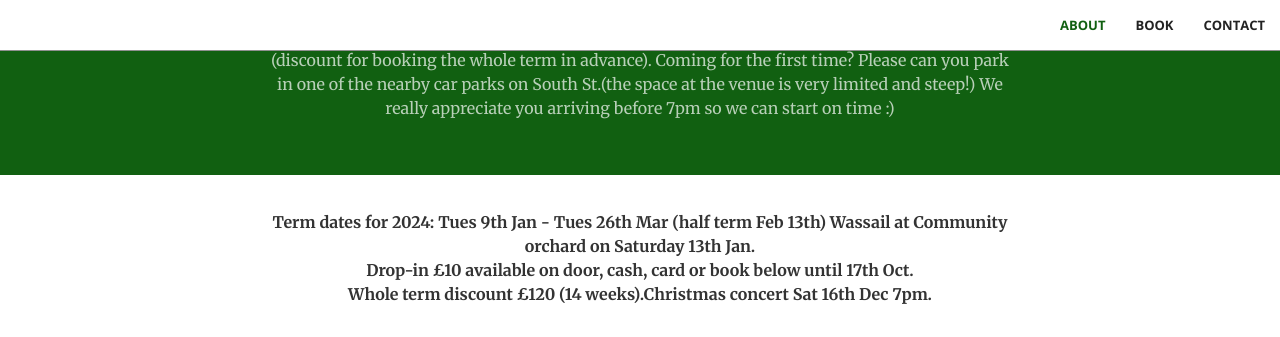
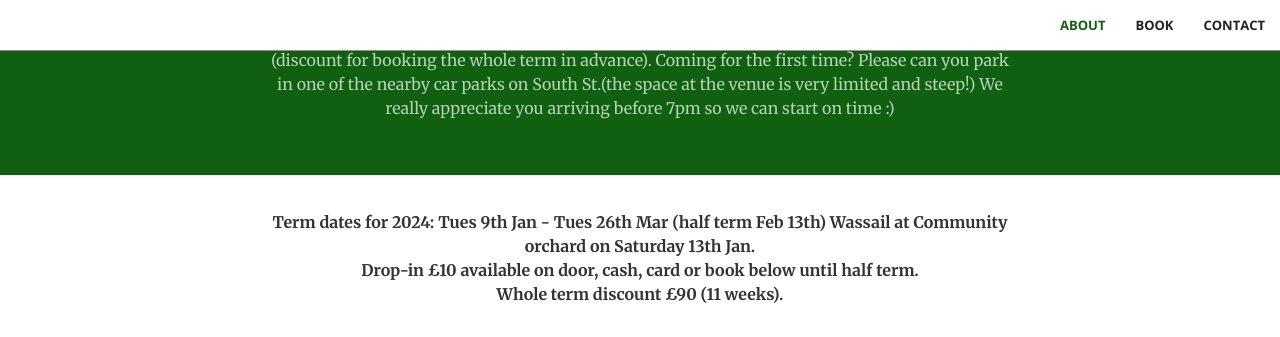
Before and after one commit to thewildchoir/thewildchoir-website, a Jekyll site: the page built from index.html, in a window 1280 px wide and 900 px high, scrolled down 1143 px, cut to the strip 0-337 px from the top of the window. Built offline with Jekyll 4.4.1, drawn with Linux system fonts in a browser that asks for light colours.

Commit message:
Update booking.html

```diff
--- a/_includes/booking.html
+++ b/_includes/booking.html
@@ -2,7 +2,7 @@
     <div class="container">
        <div class="row">
             <div class="col-lg-8 col-lg-offset-2 text-center">
-                <p class="text-book"><b>Term dates for 2024: Tues 9th Jan - Tues 26th Mar (half term Feb 13th) Wassail at Community orchard on Saturday 13th Jan.<br>Drop-in £10 available on door, cash, card or book below until 17th Oct.<br>Whole term discount £120 (14 weeks).Christmas concert Sat 16th Dec 7pm.</b></p>
+                <p class="text-book"><b>Term dates for 2024: Tues 9th Jan - Tues 26th Mar (half term Feb 13th) Wassail at Community orchard on Saturday 13th Jan.<br>Drop-in £10 available on door, cash, card or book below until half term.<br>Whole term discount £90 (11 weeks).</b></p>
                <stripe-buy-button
                   buy-button-id="buy_btn_1NYUePLwjurA75EIcLADqrHm"
                   publishable-key="pk_live_51NYTozLwjurA75EIhk2EBRw1z2zc9OpOjDrSu8yy9bL1Hjqpv2U9MbkAIBroLDxn40LiSmh58qRFbD1G05o0DyOp00jys1Q34B"
```
